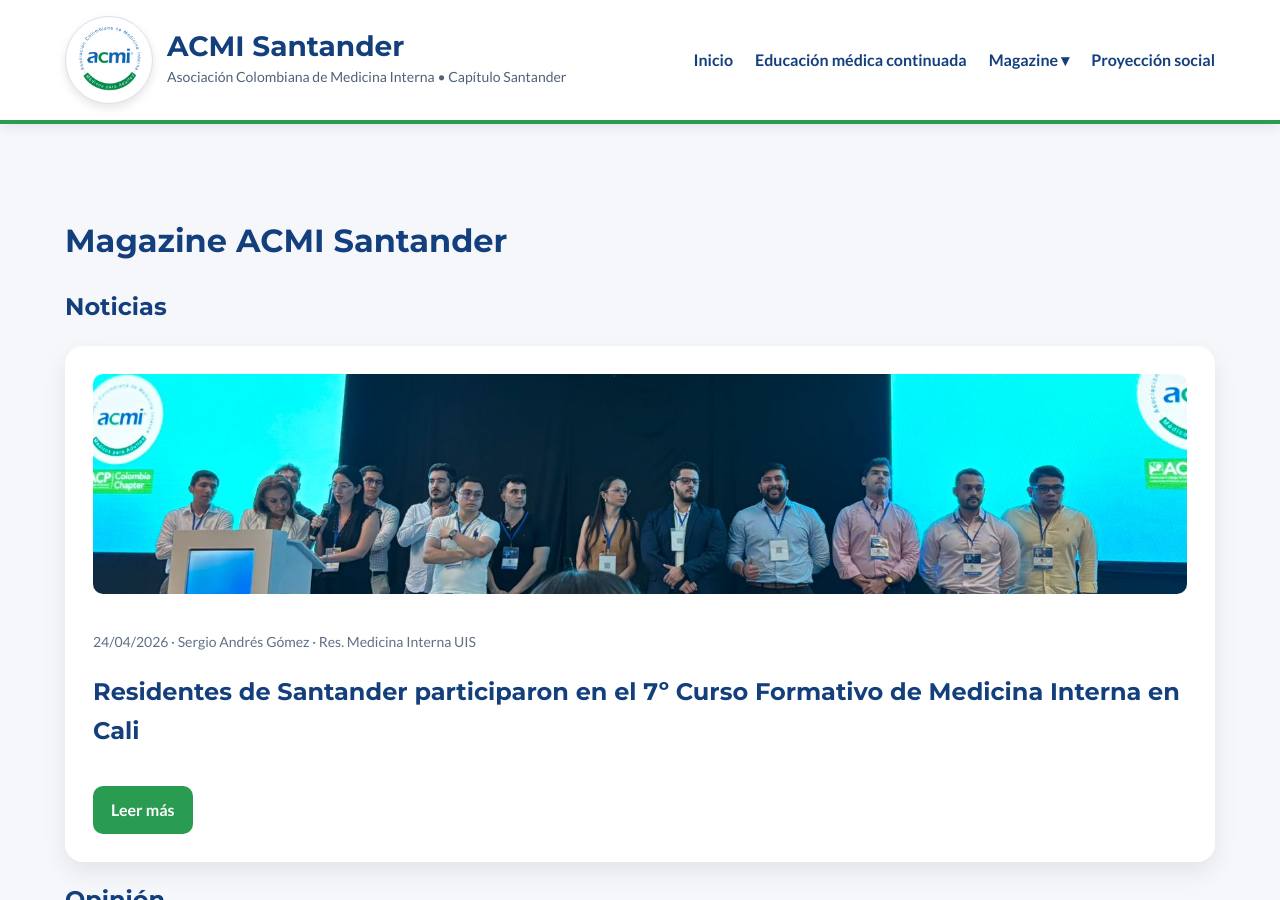
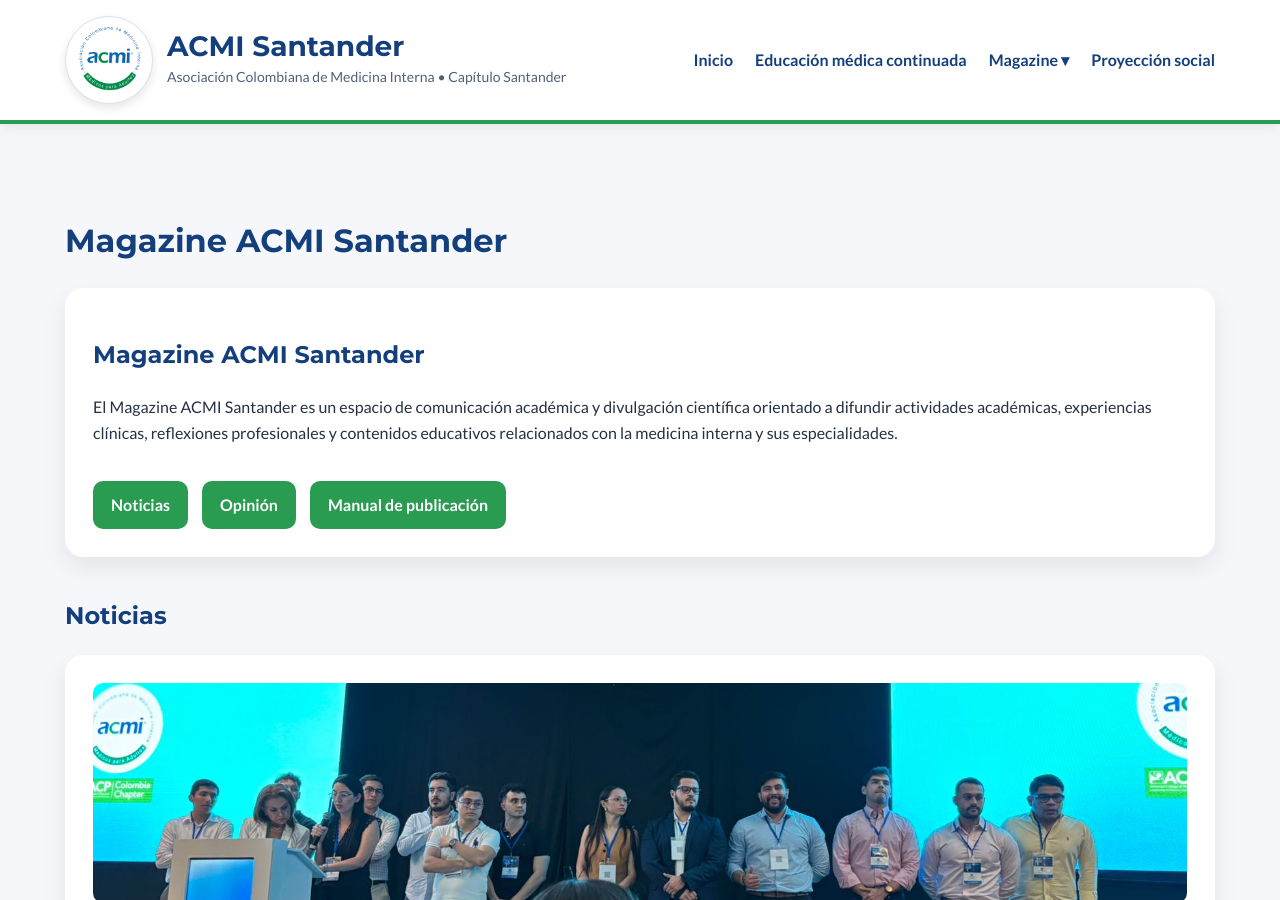
Before and after one commit to Acmisantander/Acmisantander, a Jekyll site: the page built from magazine/index.html, in a window 1280 px wide and 900 px high. Built offline with Jekyll 4.4.1, drawn with Linux system fonts in a browser that asks for light colours.

Commit message:
Update index.html

```diff
--- a/magazine/index.html
+++ b/magazine/index.html
@@ -3,9 +3,39 @@
 title: Magazine
 ---
 
-<h1 id="noticias">Magazine ACMI Santander</h1>
+<h1>Magazine ACMI Santander</h1>
 
-<h2>Noticias</h2>
+<div class="card" style="margin-bottom:40px;">
+
+  <h2>Magazine ACMI Santander</h2>
+
+  <p>
+    El Magazine ACMI Santander es un espacio de comunicación académica y divulgación científica
+    orientado a difundir actividades académicas, experiencias clínicas, reflexiones profesionales
+    y contenidos educativos relacionados con la medicina interna y sus especialidades.
+  </p>
+
+  <div style="display:flex; gap:14px; flex-wrap:wrap; margin-top:20px;">
+
+    <a class="btn" href="#noticias">
+      Noticias
+    </a>
+
+    <a class="btn" href="#opinion">
+      Opinión
+    </a>
+
+    <a class="btn" href="{{ site.baseurl }}/manual-publicacion/">
+      Manual de publicación
+    </a>
+
+  </div>
+
+</div>
+
+
+
+<h2 id="noticias">Noticias</h2>
 
 <div class="grid">
 
@@ -42,6 +72,8 @@
 {% endfor %}
 
 </div>
+
+
 
 <h2 id="opinion">Opinión</h2>
 
```
